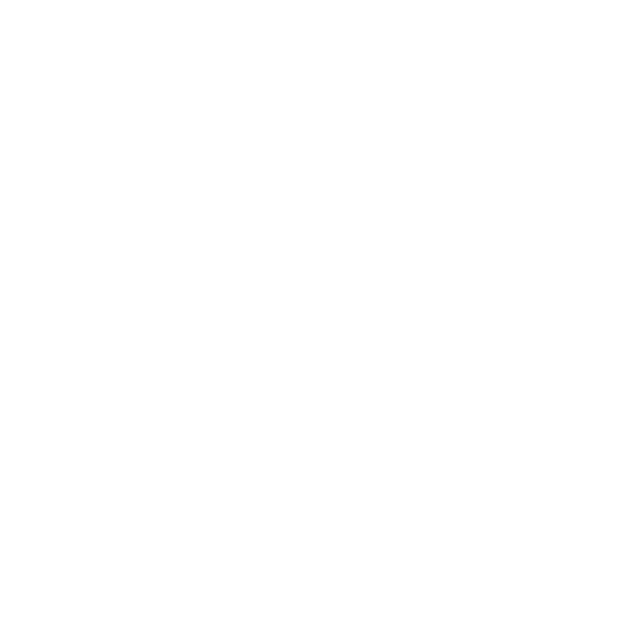
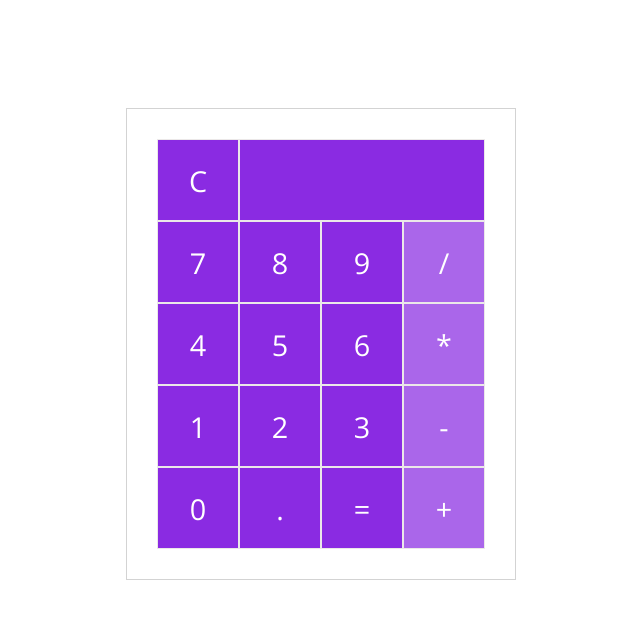
Before and after one commit to momentum-team-6/js--calculator-tfalba, a plain HTML site: page index.html in a window 1280 px wide. Shown: the whole page, without its empty margins (319-959 px from the left). Drawn offline with nearby package versions, Linux system fonts and the light colour scheme.

Commit message:
first working version

```diff
--- a/index.html
+++ b/index.html
@@ -4,10 +4,41 @@
     <meta charset="UTF-8">
     <meta name="viewport" content="width=device-width, initial-scale=1.0">
     <title>JS-Calculator App</title>
+    <link href="https://fonts.googleapis.com/css?family=Open+Sans:400,700|Oswald:400,700" rel="stylesheet"/>
     <link href="main.css" rel="stylesheet">
-    <script src="main.js"></script>
+    <script src="main.js" defer></script>
 </head>
 <body>
+    <div class="container">
+        <div class="row row1">
+            <div class="box boxc">C</div>
+            <div class="rectangle box"></div>
+        </div>
+        <div class="row row2">
+            <div class="box box7 keep-going">7</div>
+            <div class="box box8 keep-going">8</div>
+            <div class="box box9 keep-going">9</div>
+            <div class="box box-divide keep-going">/</div>
+        </div>
+        <div class="row row3">
+            <div class="box box4 keep-going">4</div>
+            <div class="box box5 keep-going">5</div>
+            <div class="box box6 keep-going">6</div>
+            <div class="box box-times keep-going">*</div>
+        </div>
+        <div class="row row4">
+            <div class="box box1 keep-going">1</div>
+            <div class="box box2 keep-going">2</div>
+            <div class="box box3 keep-going">3</div>
+            <div class="box box-minus keep-going">-</div>
+        </div>
+        <div class="row row5">
+            <div class="box box0 keep-going">0</div>
+            <div class="box box-dot keep-going">.</div>
+            <div class="box box-equals equals">=</div>
+            <div class="box box-plus keep-going">+</div>
+        </div>
+    </div>
 
 </body>
 </html>
--- a/main.css
+++ b/main.css
@@ -0,0 +1,57 @@
+body {
+    display: flex;
+    align-items: center;
+    justify-content: center;
+    font-size: 1.8em;
+    /* font-family: 'Oswald', sans-serif; */
+    font-family: 'Open Sans', sans-serif;
+}
+
+.container {
+    padding: 30px;
+    margin: 100px;
+    /* display: flex; */
+    flex-direction: column;
+    border: solid 1px lightgrey;
+    justify-content: center;
+    flex-basis: 328px;
+    align-items: center;
+}
+
+.row {
+    display: flex;
+    flex-wrap: wrap;
+}
+.box {
+    display: flex;
+    /* flex-wrap: wrap; */
+    color: white;
+    background-color: blueviolet;
+    align-items: center;
+    justify-content: center;
+    flex-basis: 80px; height: 80px;
+    border: solid .5px rgb(235, 232, 232);
+    /* flex-grow: 1; */
+ }
+
+ .box:hover {
+     background-color: rgba(183, 140, 221, 0.678);
+     border: solid 1px rgb(207, 205, 205);
+ }
+
+ .rectangle {
+     flex-basis: 80px;
+     padding-left: 164px;
+ }
+
+.box-divide, .box-times, .box-minus, .box-plus {
+    background-color:rgba(137, 43, 226, 0.719);
+}
+
+.highlight {
+    font-size: 1.5rem;
+}
+
+.highlight {
+    font-size: 1.2rem;
+}
--- a/main.js
+++ b/main.js
@@ -0,0 +1,43 @@
+const display = document.querySelector('.rectangle')
+const container = document.querySelector('.container')
+
+let input=""
+let output=""
+container.addEventListener('click', function (event) {
+    if (event.target.classList.contains('keep-going')) {
+    console.log(event)
+    console.log(event.target)
+    input=input+event.target.innerText
+    // display.innerHTML = event.target.innerText
+    if (input.length>3) {
+        display.classList.add('highlight')
+        display.innerHTML = input
+    }
+    else if (input.length>2) {
+        display.classList.add('highlight2')
+        display.innerHTML = input
+    }
+    else {
+        display.innerHTML = input
+}}
+else if (event.target.classList.contains('equals')) {
+    output=eval(input)
+    display.innerHTML = output
+}
+else if (event.target.classList.contains('boxc')) {
+    input=""
+    display.innerHTML =""
+    display.classList.remove('highlight')
+
+}
+
+})
+
+
+
+// document.addEventListener('click',event => {
+//     console.log(event.target)
+//     event.target.classList.add('highlight')
+// })
+
+    // event.target.classList.add('highlight')
```
